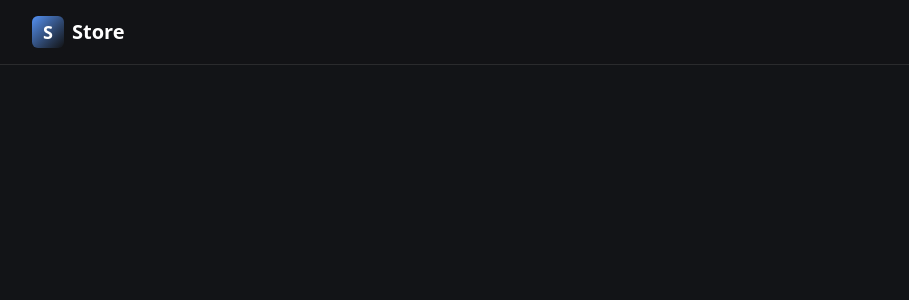
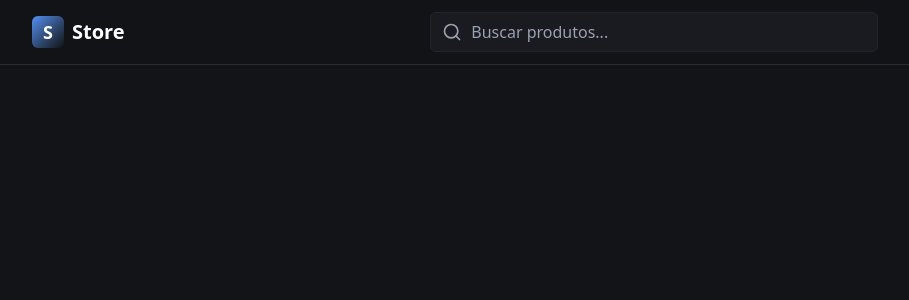
Before and after one commit to ErikeRJK/sales-store, a Next.js app: page / in a window 1280 px wide. Shown: the top 300 px of the page, without its empty margins (32-941 px from the left). Built offline with nearby package versions, Linux system fonts and the light colour scheme.

Commit message:
add libs and configuration cva

```diff
--- a/package.json
+++ b/package.json
@@ -8,9 +8,13 @@
     "start": "next start"
   },
   "dependencies": {
+    "class-variance-authority": "^0.7.1",
+    "clsx": "^2.1.1",
     "next": "16.1.4",
     "react": "19.2.3",
-    "react-dom": "19.2.3"
+    "react-dom": "19.2.3",
+    "react-icons": "^5.5.0",
+    "tailwind-merge": "^3.4.0"
   },
   "devDependencies": {
     "@tailwindcss/postcss": "^4",
--- a/src/components/Header/index.tsx
+++ b/src/components/Header/index.tsx
@@ -1,9 +1,11 @@
 import Link from "next/link";
+import Input from "../ui/input";
+import { LuSearch } from "react-icons/lu";
 
 export default function Header(){
     return(
-        <header className="sticky top-0 z-50 w-full border-b border-white/10 bg-[#121417]/95 ">
-            <div className="px-16 flex h-16 items-center justify-between">
+        <header className="px-16 sticky top-0 z-50 w-full border-b border-white/10 bg-[#121417]/95 ">
+            <div className="flex h-16 items-center justify-between">
                 <Link href="/" className="flex items-center space-x-2">
                     <div className="h-8 w-8 rounded-md bg-linear-to-br from-[#5593f7] to-[#121417]
                     flex items-center justify-center">
@@ -17,9 +19,12 @@ export default function Header(){
 
                 <div className="hidden md:flex flex-1 max-w-md mx-8">
                     <div className="relative w-full">
-
+                        <Input className="pl-10 text-white placeholder:text-gray-400" placeholder="Buscar produtos..."/>
+                        <LuSearch className="absolute left-3 top-1/2 -translate-y-1/2 text-gray-400" size={20}/>
                     </div>
                 </div>
+
+                <div className="flex items-center space-x-4"></div>
             </div>
         </header>
     )
--- /dev/null
+++ b/src/components/ui/button.tsx
@@ -0,0 +1,43 @@
+import { cva, VariantProps } from 'class-variance-authority';
+import * as React from 'react'
+
+// configuraçãoa CVA:
+const buttonVariants = cva(
+    "inline-flex items-center justify-center gap-2 whitespace-nowap rounded-md text-sm font-medium",
+    {
+        variants: {
+            variant:{
+                default:"bg-blue-500 text-white",
+                ghost: "hover:bg-[#5593f7] text-white"
+
+            },
+            size:{
+                default: "h-10 px-4 py-2",
+                icon: "h-10 w-10",
+
+            }
+        },
+        defaultVariants:{
+            variant: "default",
+            size: "default"
+        }
+    }
+)
+
+export interface ButtonProps
+    extends React.ButtonHTMLAttributes<HTMLButtonElement>,
+    VariantProps<typeof buttonVariants>{
+        asChild?: boolean;
+    }
+
+
+
+const Button = React.forwardRef<HTMLButtonElement, ButtonProps>(
+    ({className, variant, size, asChild = false, ...props}) => {
+        return(
+            <button>
+
+            </button>
+        )
+    }
+)
--- /dev/null
+++ b/src/components/ui/input.tsx
@@ -0,0 +1,22 @@
+import cn from '@/lib/utils';
+import * as React from 'react'
+
+const Input = React.forwardRef<HTMLInputElement, React.ComponentProps<"input">>(
+    ({className, type, ...props}, ref) => {
+        return(
+            <input
+                type={type}
+                className={
+                    cn(
+                        "flex w-full h-10 rounded-md border border-[#21252b] bg-[#21252b80] px-3 py-2 text-base",
+                        className
+                    )
+                }
+                {...props}
+                ref={ref}
+            />
+        )
+    }
+)
+
+export default Input;
--- /dev/null
+++ b/src/lib/utils.ts
@@ -0,0 +1,7 @@
+import clsx from "clsx";
+import { type ClassValue } from "clsx";
+import { twMerge } from "tailwind-merge";
+
+export default function cn(...inputs: ClassValue[]){
+    return twMerge(clsx(inputs))
+}
```
Also changed, not shown: 1 other file (tests, documents, lock files or other folders).
